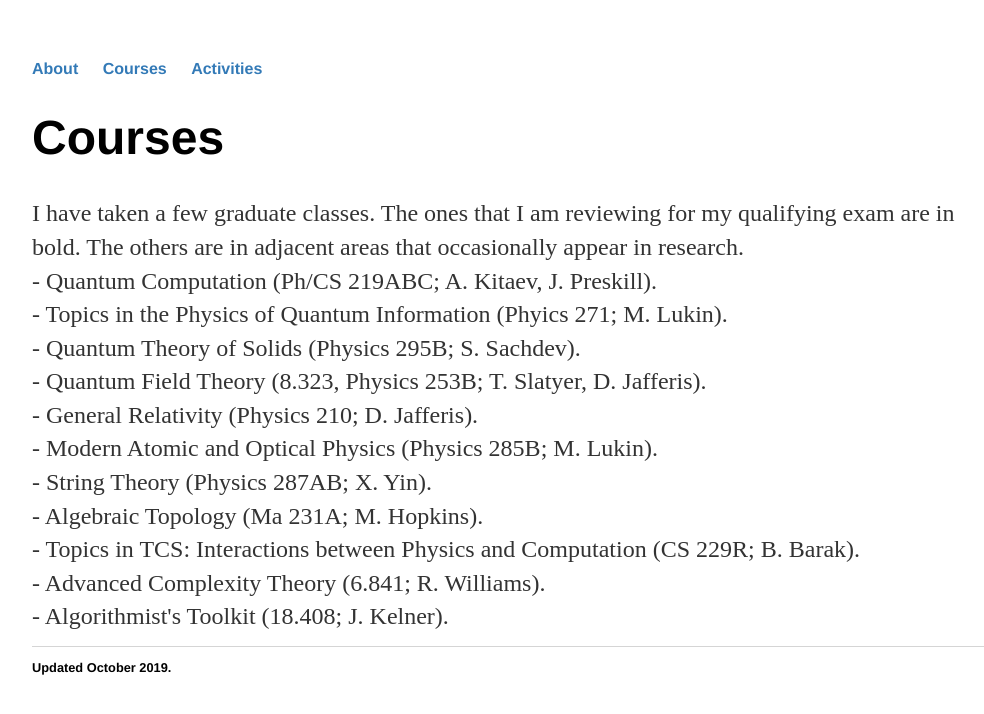
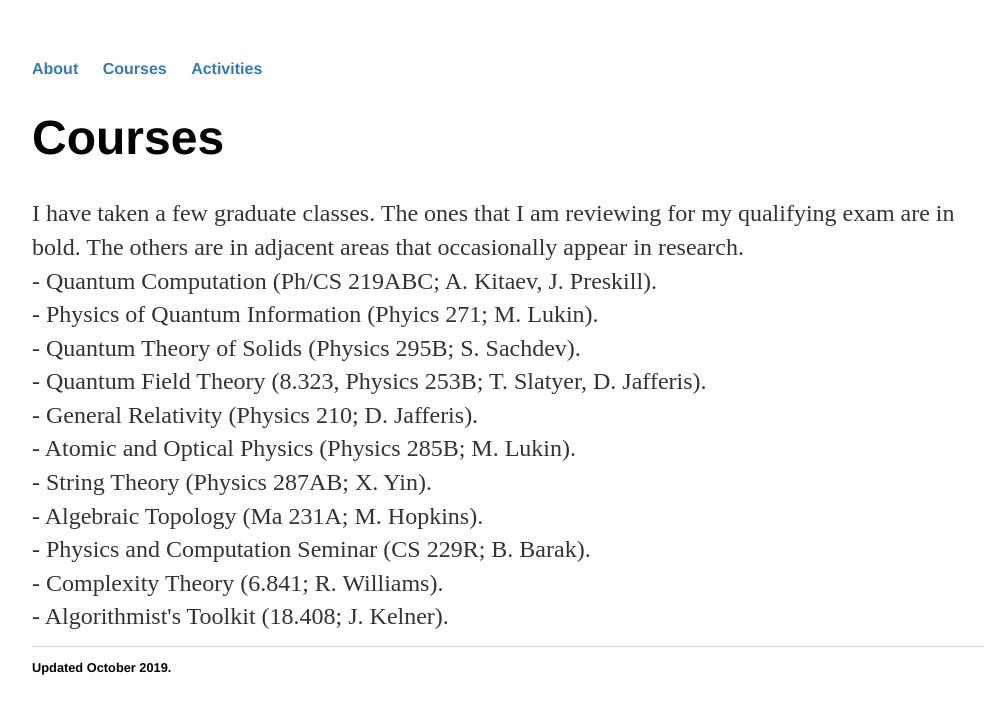
Before and after one commit to emilkhab/emilkhab.github.io, a Jekyll site: the page built from courses/index.html, in a window 1280 px wide. Shown: the top 714 px of the page, without its empty margins (128-1112 px from the left). Built offline with Jekyll 4.4.1, drawn with Linux system fonts in a browser that asks for light colours.

Commit message:
Update index.html

```diff
--- a/courses/index.html
+++ b/courses/index.html
@@ -6,15 +6,15 @@ title: Courses
 <div class="blurb">
 	<p>I have taken a few graduate classes. The ones that I am reviewing for my qualifying exam are in bold. The others are in adjacent areas that occasionally appear in research.<br/>
 	- Quantum Computation (Ph/CS 219ABC; A. Kitaev, J. Preskill).<br/>
-	- Topics in the Physics of Quantum Information (Phyics 271; M. Lukin).<br/>
+	- Physics of Quantum Information (Phyics 271; M. Lukin).<br/>
 	- Quantum Theory of Solids (Physics 295B; S. Sachdev).<br/>
 	- Quantum Field Theory (8.323, Physics 253B; T. Slatyer, D. Jafferis).<br/>
 	- General Relativity (Physics 210; D. Jafferis).<br/>
-	- Modern Atomic and Optical Physics (Physics 285B; M. Lukin).<br/>
+	- Atomic and Optical Physics (Physics 285B; M. Lukin).<br/>
 	- String Theory (Physics 287AB; X. Yin).<br/>
 	- Algebraic Topology (Ma 231A; M. Hopkins).<br/>
-	- Topics in TCS: Interactions between Physics and Computation (CS 229R; B. Barak).<br/>
-	- Advanced Complexity Theory (6.841; R. Williams).<br/>
+	- Physics and Computation Seminar (CS 229R; B. Barak).<br/>
+	- Complexity Theory (6.841; R. Williams).<br/>
 	- Algorithmist's Toolkit (18.408; J. Kelner).
 	</p>
 </div>
```
